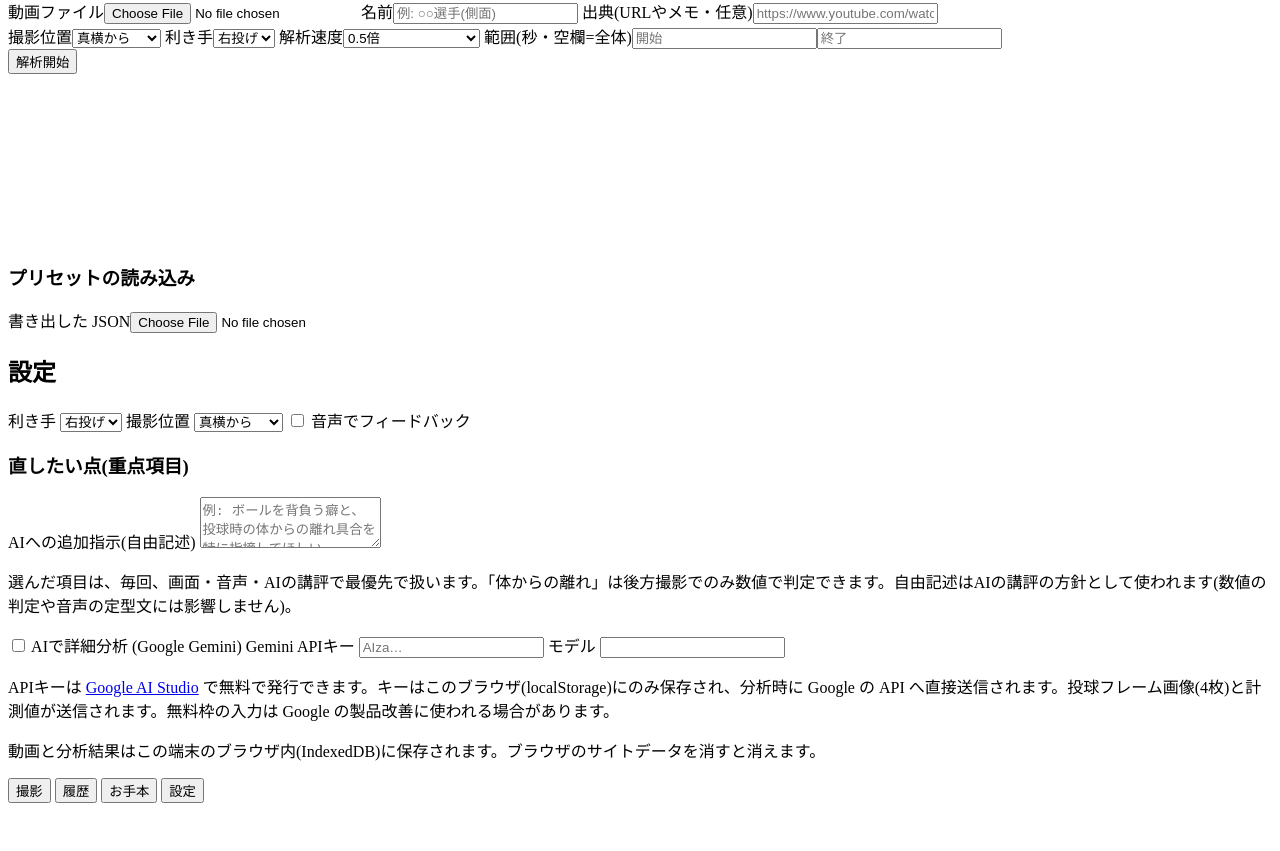
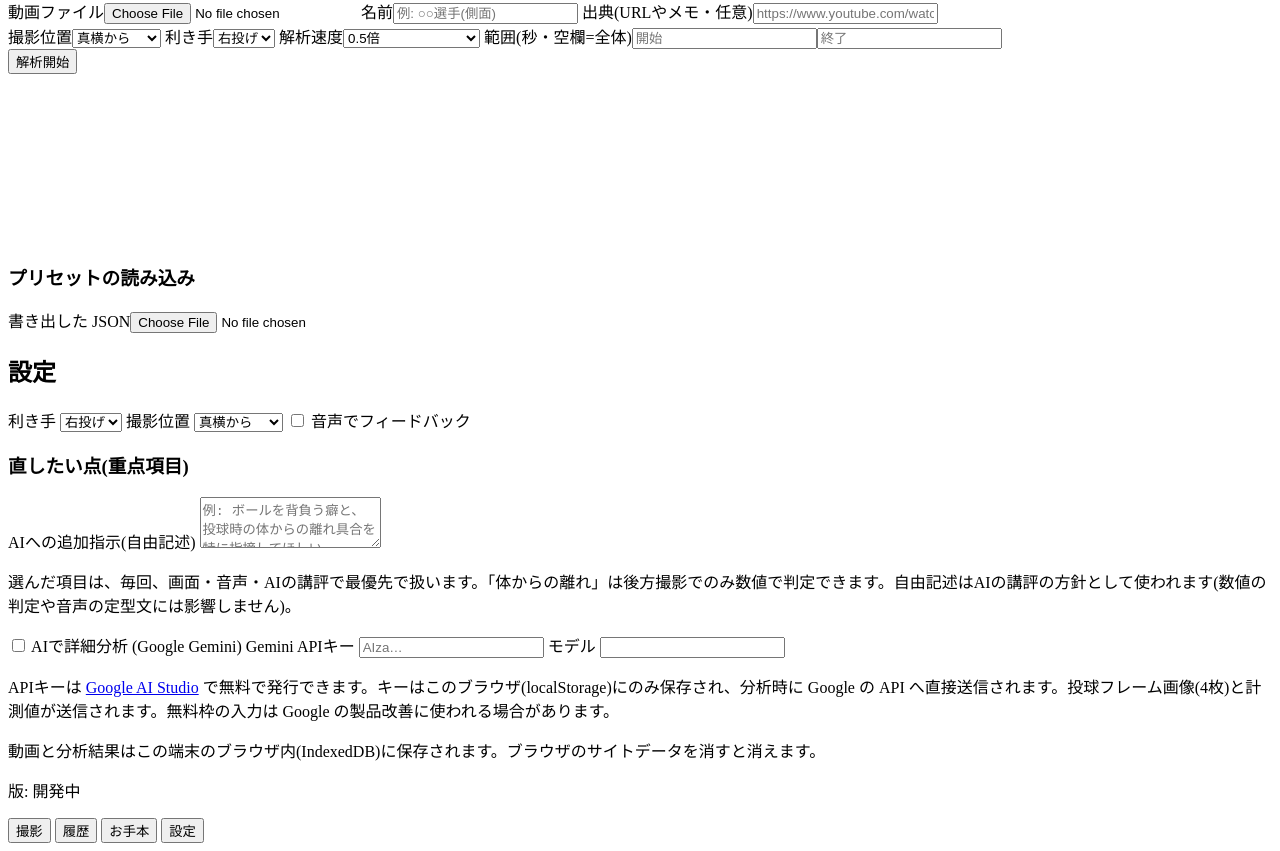
Before and after one commit to DAthensT/bowling-form, a website with bundled scripts: page index.html in a window 1280 px wide. Shown: the part 955-1806 px from the top of the page. Before the commit the page ends 1766 px from the top, so only its background shows below. Built offline with nearby package versions, Linux system fonts and the light colour scheme.

Commit message:
Pages: stamp each deploy with a build id so browsers don't mix cached old/new files
GitHub Pages serves files with max-age=600. Append ?v=<sha> to the entry script,
stylesheet and every module import in the staged site, and show the build id in
Settings so it is easy to tell which version a device is running.

Co-Authored-By: Claude Sonnet 5.5 <noreply@anthropic.com>

```diff
--- a/index.html
+++ b/index.html
@@ -130,6 +130,7 @@
       </label>
       <p class="muted">APIキーは <a href="https://aistudio.google.com/apikey" target="_blank" rel="noopener">Google AI Studio</a> で無料で発行できます。キーはこのブラウザ(localStorage)にのみ保存され、分析時に Google の API へ直接送信されます。投球フレーム画像(4枚)と計測値が送信されます。無料枠の入力は Google の製品改善に使われる場合があります。</p>
       <p class="muted">動画と分析結果はこの端末のブラウザ内(IndexedDB)に保存されます。ブラウザのサイトデータを消すと消えます。</p>
+      <p class="muted">版: <span id="buildId">開発中</span></p>
     </section>
   </main>
 
```
Also changed, not shown: .github/workflows/pages.yml.
